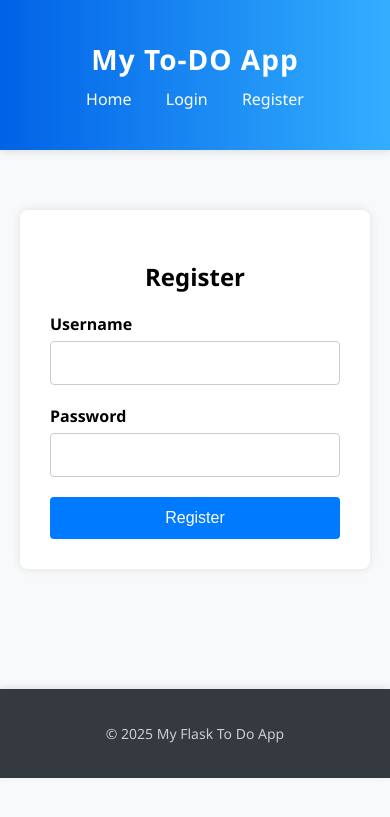
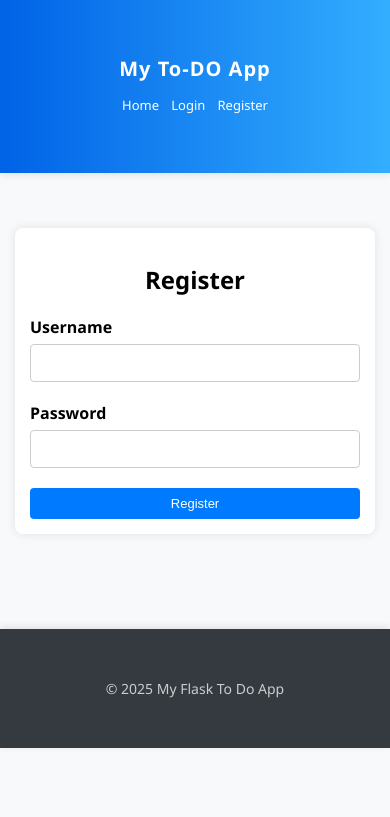
Before and after one commit to vishaldeshmukh2k6/To-Do-List-App, a Flask app: page /register in a window 390 px wide. Shown: the top 817 px of the page. Run offline with Flask 3, Linux system fonts and the light colour scheme.

Commit message:
Update style.css
Add Responsive Design

```diff
--- a/app/static/css/style.css
+++ b/app/static/css/style.css
@@ -237,3 +237,73 @@
 .btn-delete:hover {
     background-color: #c82333;
 }
+/* Responsive Design */
+@media (max-width: 768px) {
+    .container,
+    .task-box,
+    .login-box {
+        padding: 15px;
+        margin: 20px auto;
+    }
+
+    header h1 {
+        font-size: 22px;
+    }
+
+    nav a {
+        display: inline-block;
+        margin: 5px 8px;
+        font-size: 14px;
+    }
+
+    .task-form {
+        flex-direction: column;
+    }
+
+    .task-form input[type="text"],
+    .task-form .btn {
+        width: 100%;
+    }
+
+    .task-table th,
+    .task-table td {
+        font-size: 14px;
+        padding: 8px;
+    }
+
+    .btn,
+    .btn-small,
+    .btn-delete,
+    .btn-clear {
+        font-size: 14px;
+        padding: 10px;
+    }
+}
+
+@media (max-width: 480px) {
+    header h1 {
+        font-size: 20px;
+    }
+
+    .form-group input {
+        padding: 10px;
+        font-size: 14px;
+    }
+
+    nav a {
+        font-size: 13px;
+        margin: 4px;
+    }
+
+    .task-table {
+        font-size: 13px;
+    }
+
+    .btn,
+    .btn-small,
+    .btn-delete,
+    .btn-clear {
+        padding: 8px;
+        font-size: 13px;
+    }
+}
```
